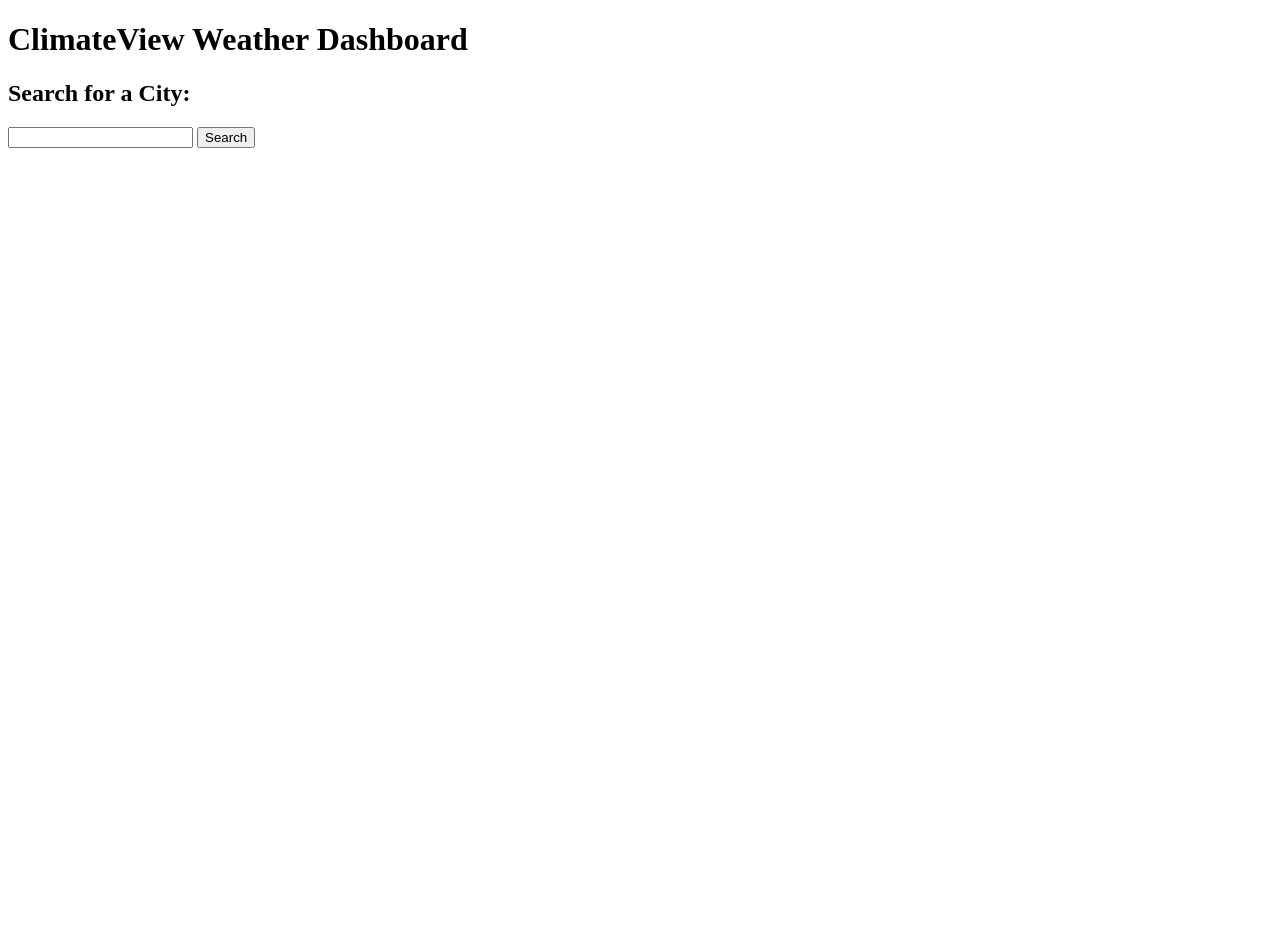
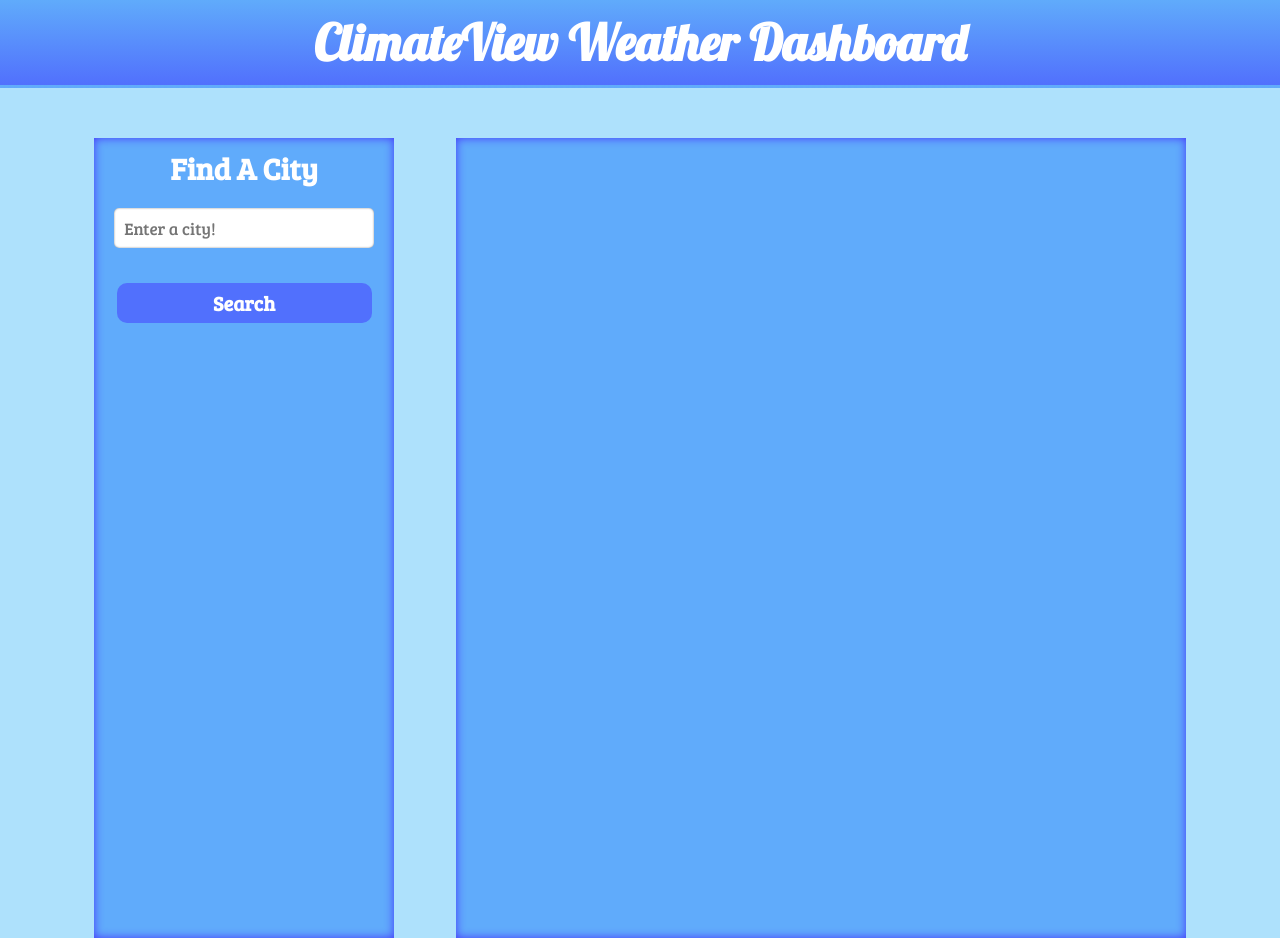
Before and after one commit to WillZovo94/ClimateView-Weather-Dashboard, a plain HTML site: page index.html in a window 1280 px wide. Before the commit the page ends 800 px from the top, so only its background shows below. Drawn offline with Linux system fonts and the light colour scheme.

Commit message:
Added design and customized the baseline html with css. Added custom fonts

```diff
--- a/assets/css/style.css
+++ b/assets/css/style.css
@@ -0,0 +1,116 @@
+:root {
+    --bg-color-1: #AEE1FC;
+    --bg-color-2: #60ABFB;
+    --bg-color-3: #5170FD;
+    --bg-color-4: #4636FC;
+}
+
+/* Added two fonts from google fonts */
+.lobster-regular {
+    font-family: "Lobster", sans-serif;
+    font-weight: 400;
+    font-style: normal;
+  }
+
+.bree-serif-regular {
+    font-family: "Bree Serif", serif;
+    font-weight: 400;
+    font-style: normal;
+  }
+
+/* End of two fonts */
+
+* {
+    margin: 0;
+    padding: 0;
+}
+
+body {
+    background-color: var(--bg-color-1);
+    display: flex;
+    flex-direction: column;
+    align-items: center;
+    font-family: "Bree Serif", serif;
+}
+
+#main-header {
+    display: flex;
+    align-items: center;
+    justify-content: center;
+    color: white;
+    font-size: 25px;
+    background: linear-gradient(var(--bg-color-2), var(--bg-color-3));
+    border-bottom: 3px dotted var(--bg-color-2);
+    width: 100%;
+    height: 85px;
+    font-family: "Lobster", sans-serif;
+}
+
+#main-content {
+    display: flex;
+    flex-direction: row;
+     /* border: 1px solid pink; */
+    width: 95%;
+    justify-content: space-evenly;
+    margin-top: 50px;
+
+}
+
+#left-view {
+    display: flex;
+    width: 300px;
+    text-align: center;
+    align-items: center;
+    flex-direction: column;
+    height: 100vh;
+    background-color: var(--bg-color-2);
+    box-shadow: 0 0 10px inset var(--bg-color-4);
+}
+
+#left-view h2 {
+    margin: 10px 0;
+    font-size: 30px;
+    font-weight: bold;
+    color: white;
+}
+
+#left-view input {
+    border: none;
+    border-radius: 5px;
+    width: 80%;
+    height: 40px;
+    margin-bottom: 15px;
+    font-size: 17px;
+    padding: 0 10px;
+    outline: none;
+    margin-top: 10px;
+    box-shadow: 0 0 2px inset rgba(0,0,0,0.5);
+    font-family: "Bree Serif", serif;
+}
+
+#left-view button {
+    width: 85%;
+    height: 40px;
+    border: none;
+    margin: 20px 0;
+    background-color: var(--bg-color-3);
+    color: white;
+    font-size: 20px;
+    font-weight: bolder;
+    border-radius: 10px;
+    cursor: pointer;
+    font-family: "Bree Serif", serif;
+}
+
+#left-view button:hover {
+    opacity: 0.7;
+}
+
+#right-view {
+    display: flex;
+    width: 60%;
+    justify-content: right;
+    background-color: var(--bg-color-2);
+    box-shadow: 0 0 10px inset var(--bg-color-4);
+
+}
--- a/index.html
+++ b/index.html
@@ -5,17 +5,25 @@
         <meta charset="UTF-8">
         <meta name="viewport" content="width=device-width, initial-scale-1">
         <link rel="stylesheet" href="./assets/css/style.css">
+        <!-- font input 1 -->
+        <link rel="preconnect" href="https://fonts.googleapis.com">
+        <link rel="preconnect" href="https://fonts.gstatic.com" crossorigin>
+        <link href="https://fonts.googleapis.com/css2?family=Lobster&display=swap" rel="stylesheet">
+        <!-- font input 2-->
+        <link href="https://fonts.googleapis.com/css2?family=Bree+Serif&family=Lobster&display=swap" rel="stylesheet">
 
     </head>
 
     <body>
-        <header>
+        <header id="main-header">
             <h1>ClimateView Weather Dashboard</h1>
         </header>
 
+
+        <div id="main-content">
             <div id="left-view">
-            <h2>Search for a City:</h2>
-            <input type="text" id="search-input">
+                <h2>Find A City</h2>
+                <input type="text" id="search-input" placeholder="Enter a city!">
                 <button id="search-btn">Search</button>
                 <!-- Previous searches need to show up here -->
                 <!-- column display, add new searches underneath ?-->
@@ -23,6 +31,7 @@
 
             <div id="right-view">
                 <div id="top-section">
+                    <p></p>
                     <!-- Add information to the box -->
                     <!-- City, date, symbol -->
                     <!-- Temperature -->
@@ -33,6 +42,8 @@
                     <!-- five day forecast visible -->
                 </div>
             </div>
+        </div>
+
 
     </body>
 
```
Lines whose indentation alone changed are shown as unchanged.
